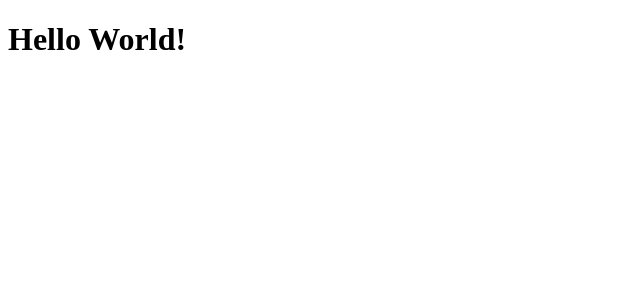
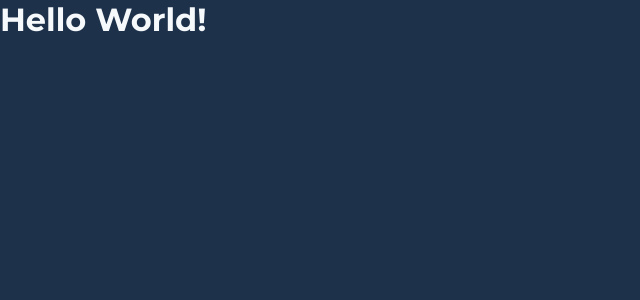
Before and after one commit to rodrigofontesdev/brutus-demo, a React (Vite) app: page / in a window 1280 px wide. Shown: the top 300 px of the page, without its empty margins (0-640 px from the left). Built offline with nearby package versions, Linux system fonts and the light colour scheme.

Commit message:
feat: provide default theme

```diff
--- a/src/app.tsx
+++ b/src/app.tsx
@@ -1,3 +1,13 @@
-export default function App() {
-  return <h1>Hello World!</h1>
+import { ThemeProvider } from 'styled-components'
+import { defaultTheme } from './styles/themes/default'
+import { GlobalStyle } from './styles/global'
+
+export function App() {
+  return (
+    <ThemeProvider theme={defaultTheme}>
+      <h1>Hello World!</h1>
+
+      <GlobalStyle />
+    </ThemeProvider>
+  )
 }
--- a/src/main.tsx
+++ b/src/main.tsx
@@ -1,6 +1,6 @@
 import React from 'react'
 import ReactDOM from 'react-dom/client'
-import App from './app'
+import { App } from './app'
 
 ReactDOM.createRoot(document.getElementById('root')!).render(
   <React.StrictMode>
```
